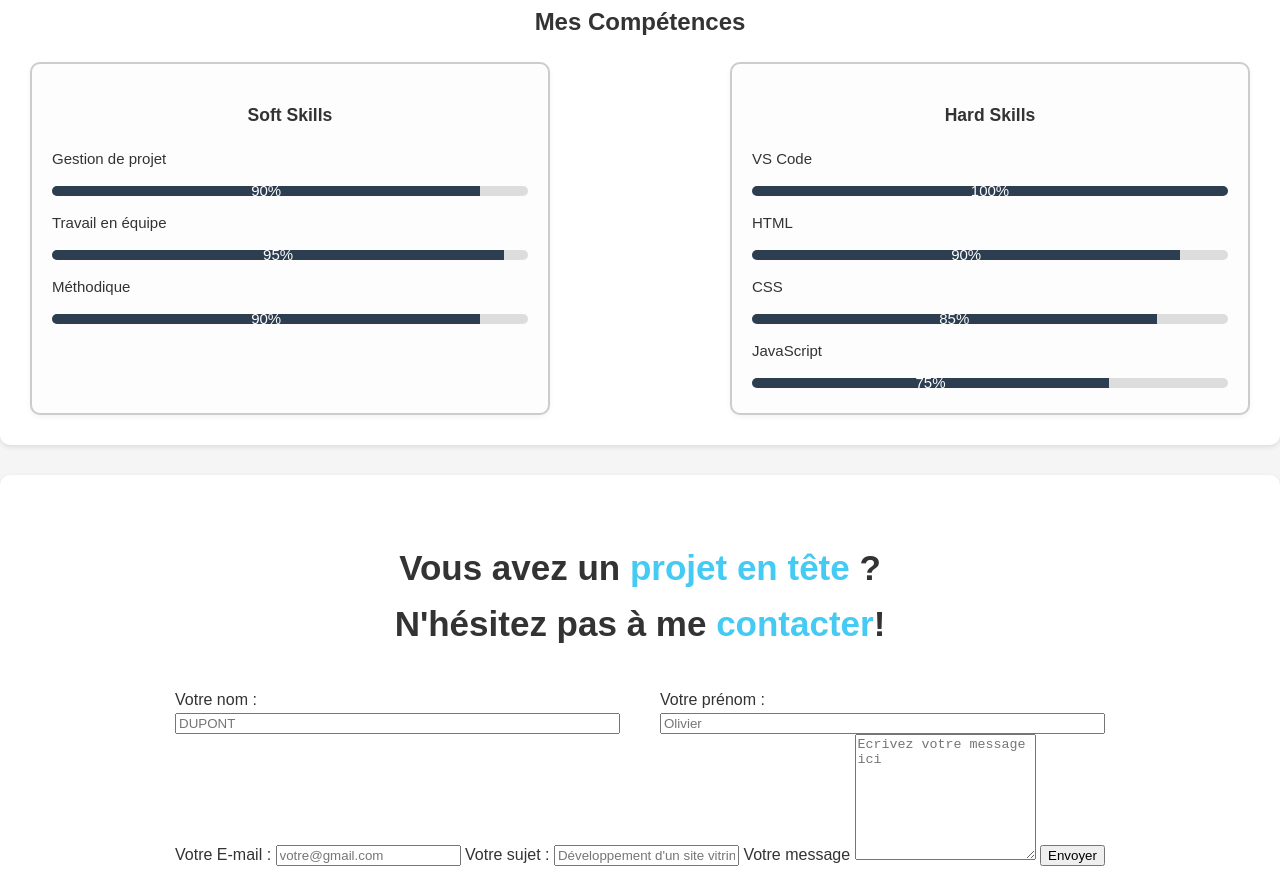
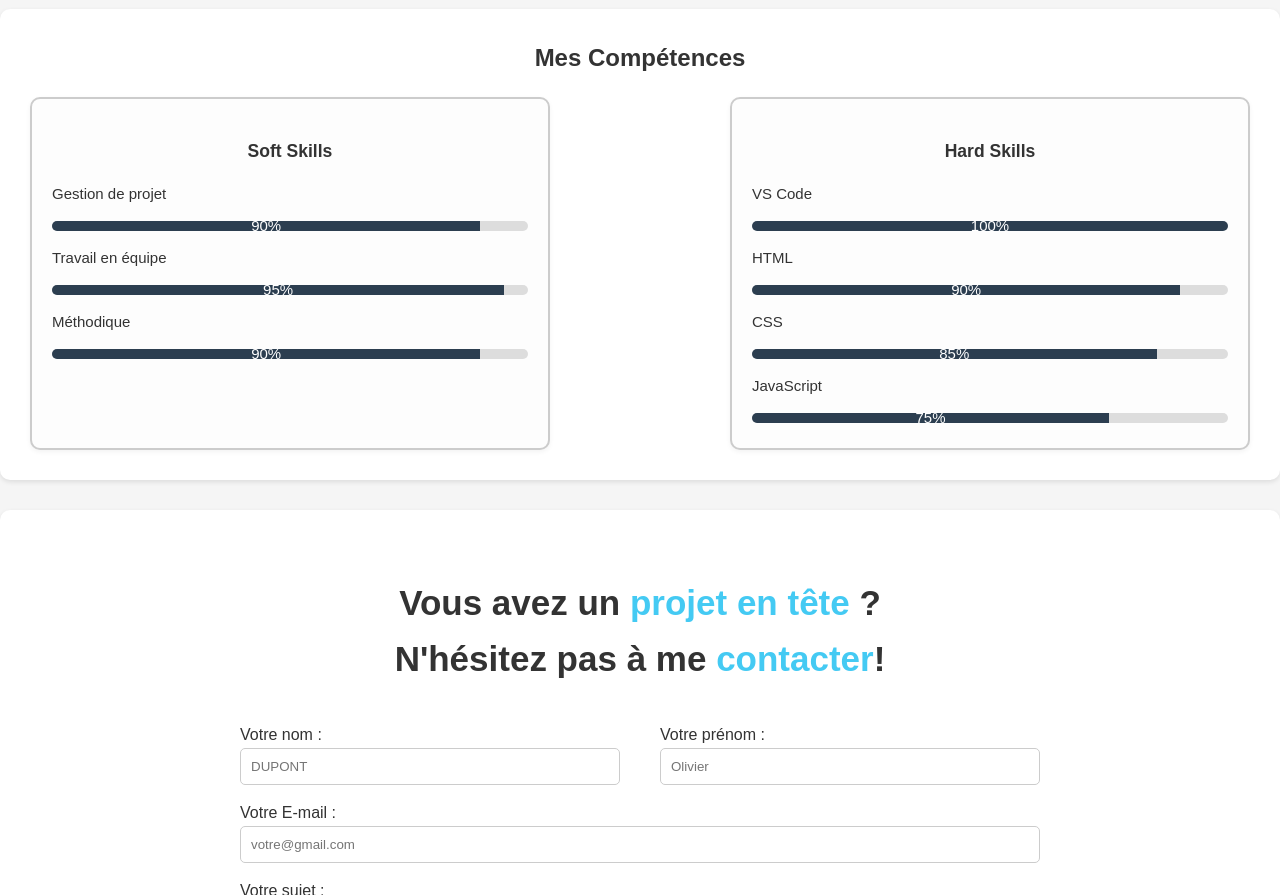
Before and after one commit to Hubertine03/MonPortfolio-hubertine, a plain HTML site: page index.html in a window 1280 px wide. Shown: the part 1905-2800 px from the top of the page. Drawn offline with Linux system fonts and the light colour scheme.

Commit message:
Update Projet.css

```diff
--- a/Projet.css
+++ b/Projet.css
@@ -211,6 +211,47 @@ h3 {
     flex: 1;
 }
 
+#contact form {
+    display: flex;
+    justify-content: center;
+    flex-direction: column;
+    width: 100%;
+    max-width: 800px;
+    font-family: Arial, Helvetica, sans-serif;
+    font-size: 16px;
+
+}
+
+form input, form textarea {
+    margin-bottom: 15px;
+    padding: 10px;
+    border: 1px solid #ccc;
+    border-radius: 5px;
+}
+
+button {
+    margin: 15px auto 0 auto;
+    padding: 8px 15px;
+    background-color: #2c3e50;
+    color: white;
+    font-weight: bold;
+    font-size: 20px;
+    border: none;
+    border-radius: 5px;
+    cursor: pointer;
+    display: block;
+}
+
+footer {
+    display: flex;
+    justify-content: space-between;
+    background-color: #2c3e50;
+    align-items: center;
+    color: white;
+    padding: 10px 30px;
+    margin-top: 50px;
+}
+
 @media screen and (max-width: 768px) {
     header {
         flex-direction: column;
```
